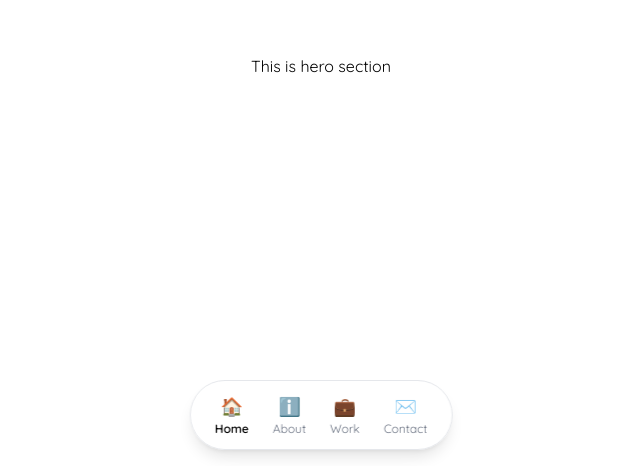
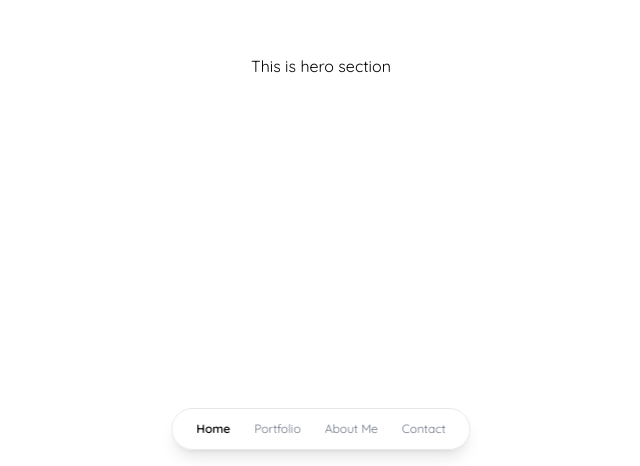
Before and after one commit to hafidhanifan/dinda-portofolio, a React (Vite) app: page / in a window 1280 px wide. Shown: the part 334-800 px from the top of the page, without its empty margins (319-959 px from the left). Built offline with nearby package versions, Linux system fonts and the light colour scheme.

Commit message:
modified:   src/components/navbar/NavBar.tsx 	modified:   src/components/navbar/NavbarItem.tsx 	modified:   src/components/navbar/navbarItems.ts

```diff
--- a/src/components/navbar/NavBar.tsx
+++ b/src/components/navbar/NavBar.tsx
@@ -21,7 +21,6 @@ export default function NavBar({ sectionRefs, scrollTo }: Props) {
         <NavbarItem
           key={item.id}
           label={item.label}
-          icon={item.icon}
           isActive={active === item.id}
           onClick={() => handleClick(item.id)}
         />
--- a/src/components/navbar/NavbarItem.tsx
+++ b/src/components/navbar/NavbarItem.tsx
@@ -2,14 +2,12 @@ import React from "react";
 
 interface NavbarItemProps {
   label: string;
-  icon: string;
   isActive: boolean;
   onClick: () => void;
 }
 
 const NavbarItem: React.FC<NavbarItemProps> = ({
   label,
-  icon,
   isActive,
   onClick,
 }) => {
@@ -19,7 +17,6 @@ const NavbarItem: React.FC<NavbarItemProps> = ({
       className={`flex flex-col items-center text-xs transition
         ${isActive ? "text-black font-semibold" : "text-gray-500"}`}
     >
-      <span className="text-lg">{icon}</span>
       {label}
     </button>
   );
--- a/src/components/navbar/navbarItems.ts
+++ b/src/components/navbar/navbarItems.ts
@@ -1,6 +1,6 @@
 export const navItems = [
-  { id: "hero", label: "Home", icon: "🏠" },
-  { id: "about", label: "About", icon: "ℹ️" },
-  { id: "work", label: "Work", icon: "💼" },
-  { id: "contact", label: "Contact", icon: "✉️" },
+  { id: "hero", label: "Home" },
+  { id: "portfolio", label: "Portfolio" },
+  { id: "about", label: "About Me" },
+  { id: "contact", label: "Contact" },
 ];
```
